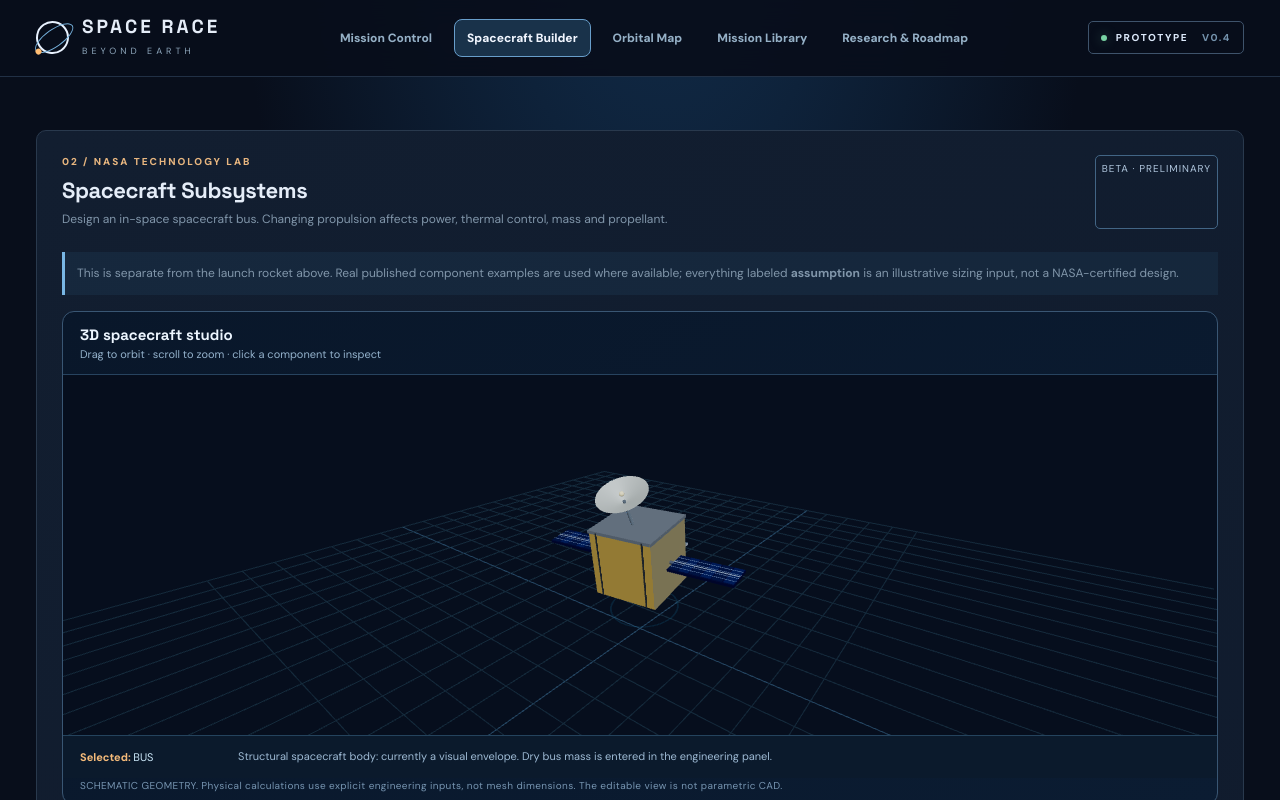
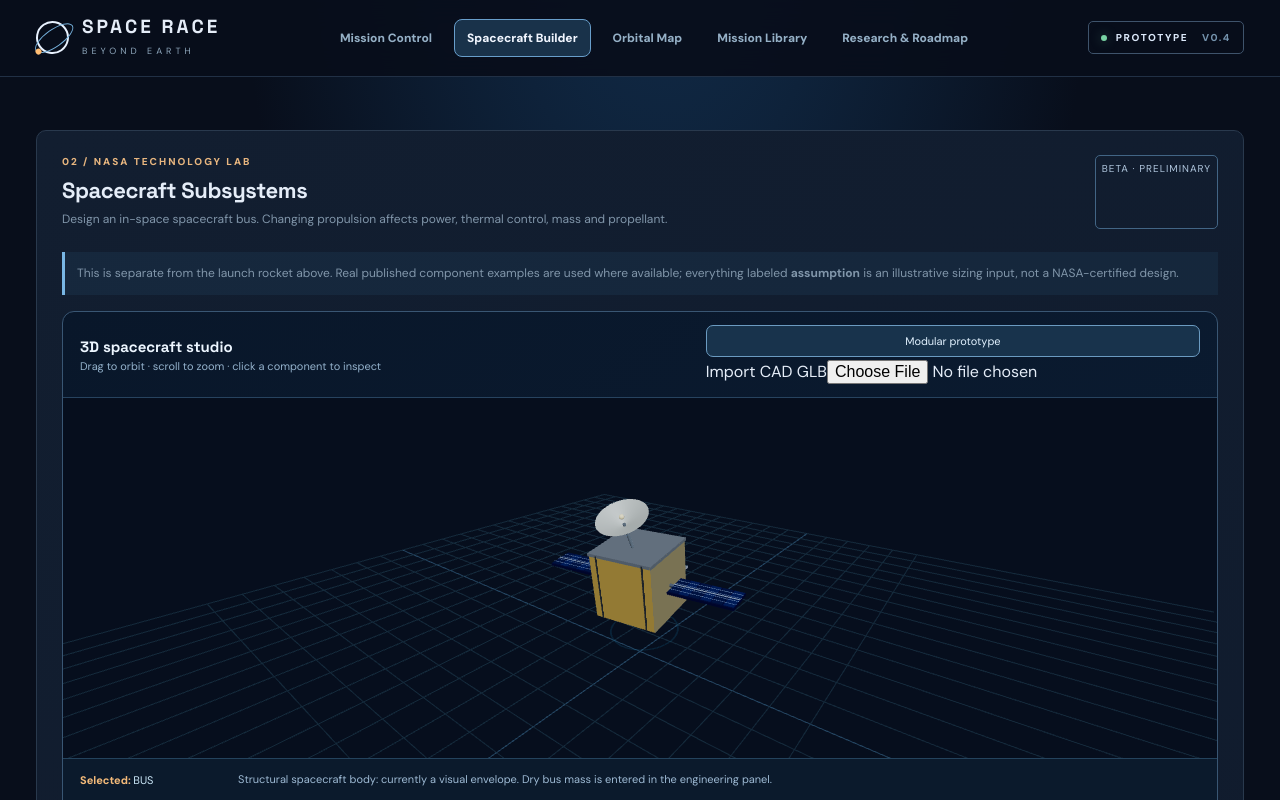
Before and after one commit to Tim8592/space-race-beyond-earth, a React (Vite) app: page / in a window 1280 px wide. Both pictures are taken after a click on the tab "Spacecraft Builder". Shown: the top 800 px of the page. Built offline with nearby package versions, Linux system fonts and the light colour scheme.

Commit message:
Support user-imported Onshape/FreeCAD GLB models in the interactive viewer

```diff
--- a/src/Spacecraft3D.tsx
+++ b/src/Spacecraft3D.tsx
@@ -164,6 +164,7 @@ function NASAReferenceMesh({ url, onStatus }: {
   const [object,setObject] = useState<Object3D|null>(null);
   useEffect(()=>{
     let cancelled = false;
+    setObject(null);
     const loader = new GLTFLoader();
     loader.load(url,(gltf)=>{
       if(cancelled)return;
@@ -193,17 +194,32 @@ export default function Spacecraft3D({
   referenceModelUrl?:string;
 }) {
   const [selected,setSelected]=useState<PartName>('bus');
-  const [useNasaModel,setUseNasaModel]=useState(false);
   const [nasaStatus,setNasaStatus]=useState<'idle'|'loading'|'loaded'|'failed'>('idle');
+  const [customUrl,setCustomUrl]=useState<string|null>(null);
+  const [viewerSource,setViewerSource]=useState<'modular'|'nasa'|'cad'>('modular');
   const onStatus = useMemo(()=> (status:'loaded'|'failed')=>setNasaStatus(status),[]);
-  useEffect(()=>{setUseNasaModel(false);setNasaStatus('idle')},[referenceModelUrl]);
+  useEffect(()=>{setViewerSource('modular');setNasaStatus('idle')},[referenceModelUrl]);
+  useEffect(()=>()=>{if(customUrl)URL.revokeObjectURL(customUrl)},[customUrl]);
+  const activeExternalModelUrl = viewerSource==='nasa'?referenceModelUrl :
+    viewerSource==='cad'?customUrl:null;
+  function loadCadFile(file:File|undefined) {
+    if(!file)return;
+    if(!file.name.toLowerCase().endsWith('.glb')){setNasaStatus('failed');return;}
+    setCustomUrl(URL.createObjectURL(file));
+    setViewerSource('cad');
+    setNasaStatus('loading');
+  }
 
   return <div className="craft-visual-shell">
     <div className="craft-visual-head">
       <div><b>3D spacecraft studio</b><span>Drag to orbit · scroll to zoom · click a component to inspect</span></div>
-      {referenceModelUrl && <button type="button" onClick={()=>{setUseNasaModel(v=>!v);setNasaStatus('loading');}}>
-        {useNasaModel?'View modular prototype':'Try NASA 3D model'}
-      </button>}
+      <div className="craft-model-actions">
+        <button type="button" onClick={()=>{setViewerSource('modular');setNasaStatus('idle')}}>Modular prototype</button>
+        {referenceModelUrl&&<button type="button" onClick={()=>{setViewerSource('nasa');setNasaStatus('loading')}}>NASA 3D model</button>}
+        <label className="craft-upload">Import CAD GLB
+          <input type="file" accept=".glb,model/gltf-binary" onChange={e=>loadCadFile(e.target.files?.[0])}/>
+        </label>
+      </div>
     </div>
     <div className="craft-canvas">
       <Canvas camera={{position:[7,5,9],fov:43,near:0.1,far:80}} dpr={[1,2]} gl={{antialias:true,alpha:false}}
@@ -214,17 +230,21 @@ export default function Spacecraft3D({
         <directionalLight position={[-5,-2,-4]} intensity={1} color="#5698da"/>
         <Stars radius={45} depth={35} count={1500} factor={1.4} fade speed={0}/>
         <gridHelper args={[28,28,'#244662','#142a3b']} position={[0,-2.35,0]}/>
-        {useNasaModel&&referenceModelUrl ? <>
+        {activeExternalModelUrl ? <>
           {nasaStatus!=='loaded'&&<ModularSpacecraft design={design} analysis={analysis} selected={selected} onSelect={setSelected}/>}
-          <NASAReferenceMesh url={referenceModelUrl} onStatus={onStatus}/>
+          <NASAReferenceMesh key={activeExternalModelUrl} url={activeExternalModelUrl} onStatus={onStatus}/>
         </> : <ModularSpacecraft design={design} analysis={analysis} selected={selected} onSelect={setSelected}/>}
         <OrbitControls enablePan enableDamping minDistance={3} maxDistance={22}/>
       </Canvas>
     </div>
     <div className="craft-visual-caption">
-      <span><strong>{useNasaModel?'NASA reference: ':'Selected: '}</strong>{useNasaModel ? (nasaStatus==='loaded'?'Source 3D model':nasaStatus==='failed'?'Remote model unavailable — showing prototype':'Loading model…') : selected.toUpperCase()}</span>
-      <small>{useNasaModel? 'External NASA GLB loaded when browser access permits. Fallback schematic is not the original model.' : PART_DETAILS[selected]}</small>
+      <span><strong>{viewerSource!=='modular'?'External 3D: ':'Selected: '}</strong>
+        {viewerSource!=='modular'?(nasaStatus==='loaded'?'GLB loaded':nasaStatus==='failed'?'Could not load GLB — see fallback':'Loading GLB…'):selected.toUpperCase()}
+      </span>
+      <small>{viewerSource!=='modular'?
+        'Imported GLB models are view-only and do not automatically set mass, inertia, tank sizes or physics parameters.'
+        :PART_DETAILS[selected]}</small>
     </div>
-    <p className="craft-disclaimer">SCHEMATIC GEOMETRY. Physical calculations use explicit engineering inputs, not mesh dimensions. The editable view is not parametric CAD.</p>
+    <p className="craft-disclaimer">SCHEMATIC GEOMETRY. Import a self-contained .glb from Onshape or FreeCAD for viewing. Engineering calculations use independent mass/geometry inputs, not mesh triangles; parametric CAD coupling is future work.</p>
   </div>;
 }
```
